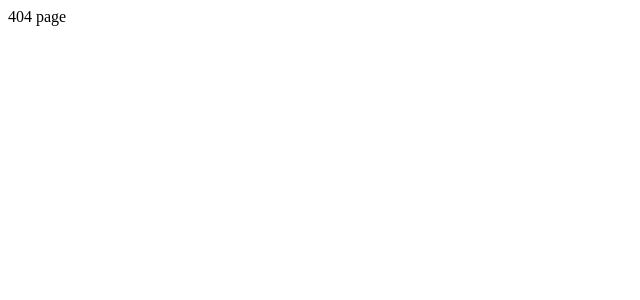
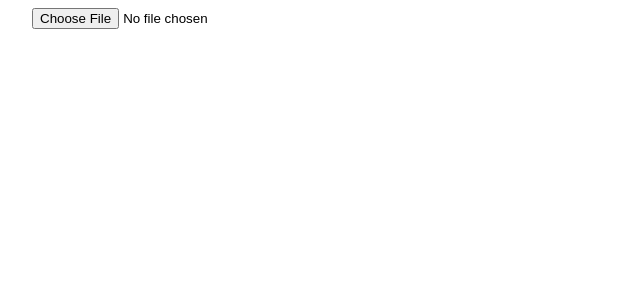
Before and after one commit to Haukain/ddbl-web-app, a React (Create React App) app in the folder source/client/: page /longlist in a window 1280 px wide. Shown: the top 300 px of the page, without its empty margins (0-640 px from the left). Built offline with nearby package versions, Linux system fonts and the light colour scheme.

Commit message:
added XML import feature

```diff
--- a/source/client/package.json
+++ b/source/client/package.json
@@ -8,7 +8,8 @@
     "react": "^16.9.0",
     "react-dom": "^16.9.0",
     "react-router-dom": "^5.1.2",
-    "react-scripts": "3.1.1"
+    "react-scripts": "3.1.1",
+    "xml2js": "^0.4.22"
   },
   "proxy": "http://localhost:4000/",
   "scripts": {
--- a/source/client/src/components/App.js
+++ b/source/client/src/components/App.js
@@ -8,6 +8,7 @@ import {
   Switch,
   Route
 } from "react-router-dom";
+import Longlist from './Longlist';
 
 class App extends React.Component {
 
@@ -32,6 +33,9 @@ class App extends React.Component {
             <Route exact path="/signup">
               <SignUp/>
             </Route>
+            <Route exact path="/longlist">
+              <Longlist/>
+            </Route>
             <Route path="*">
               <NoMatch/>
             </Route>
--- /dev/null
+++ b/source/client/src/components/Longlist.js
@@ -0,0 +1,17 @@
+import React from 'react';
+import { makeStyles } from '@material-ui/core/styles';
+import Container from '@material-ui/core/Container';
+import LonglistXMLImport from './LonglistXMLImport'
+
+const useStyles = makeStyles(theme => ({
+}));
+
+export default function Longlist(props) {
+  const classes = useStyles();
+
+  return (
+    <Container>
+        <LonglistXMLImport/>
+    </Container>
+  );
+}
--- /dev/null
+++ b/source/client/src/components/LonglistXMLImport.js
@@ -0,0 +1,74 @@
+import React from 'react';
+import Parser from 'xml2js'
+
+class LonglistXMLImport extends React.Component {
+
+  constructor(props) {
+    super(props);
+
+    this.state = {
+        kpiList : []
+    }
+
+    this.handleChange = this.handleChange.bind(this);
+    this.extractSchema = this.extractSchema.bind(this);
+  }
+
+  handleChange(event) {
+    let reader = new FileReader();
+    reader.readAsText(event.target.files[0], "UTF-8");
+    reader.onload = (evt) => {
+        Parser.parseString(evt.target.result, (err, result) => {
+            this.extractSchema(result)
+        })
+    }
+    reader.onerror = (evt) => {
+        console.log("error reading file");
+    }
+  }
+
+  extractSchema(schema){
+    let kpiList = [];
+    if(schema.Report['VisRpt:VisioReport'][0].ReportFields[0].ReportField.findIndex(e => e.Name[0] === "Displayed Text")!==undefined)
+    {
+        let previousIndexes = schema.Report['VisRpt:VisioReport'][0].Group[0].GroupField[0].RowItem
+        .reduce(
+            (a, e, i) => {
+                if (e.Field[0].Val){
+                    if(e.Field[0].Val[0]._ === 'KPI') a.push(i)
+                }
+                return a
+            }
+        , [])
+
+        for(let i of previousIndexes) {
+            kpiList.push(schema.Report['VisRpt:VisioReport'][0].Group[0].GroupField[0].RowItem[i+1].Field[0].Val[0]._)
+        }
+        this.setState({kpiList:kpiList})
+    }
+    else (console.error("Error while extracting schema from the XML file"))
+    // schema.Report['VisRpt:VisioReport'][0].Group[0].GroupField[0].RowItem.forEach( (item,index) => {
+
+    // })
+  }
+
+  generateKpiList() {
+      let kpiList = []
+      for(let k of this.state.kpiList)
+      {
+          kpiList.push(<p>{k}</p>)
+      }
+      return kpiList
+  }
+
+  render() {
+    return (
+      <div>
+          <input variant="contained" color="primary" type="file" name="xml" accept=".xml" onChange={this.handleChange}/>
+          {this.generateKpiList()}
+      </div>
+    );
+  }
+}
+
+export default LonglistXMLImport;
```
Also changed, not shown: source/client/src/test/resources/kpiList.json (added, +18 -0 lines), 1 other file (tests, documents, lock files or other folders).
